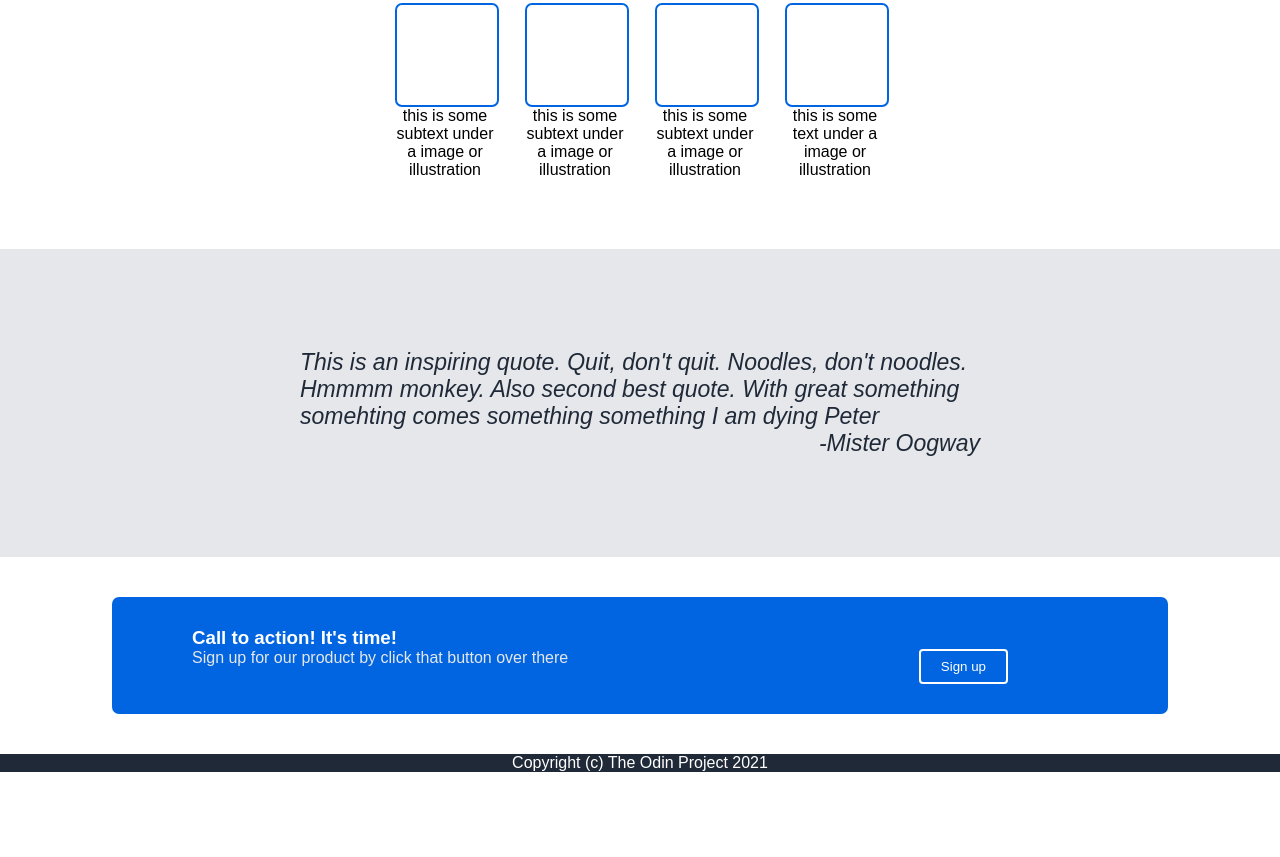
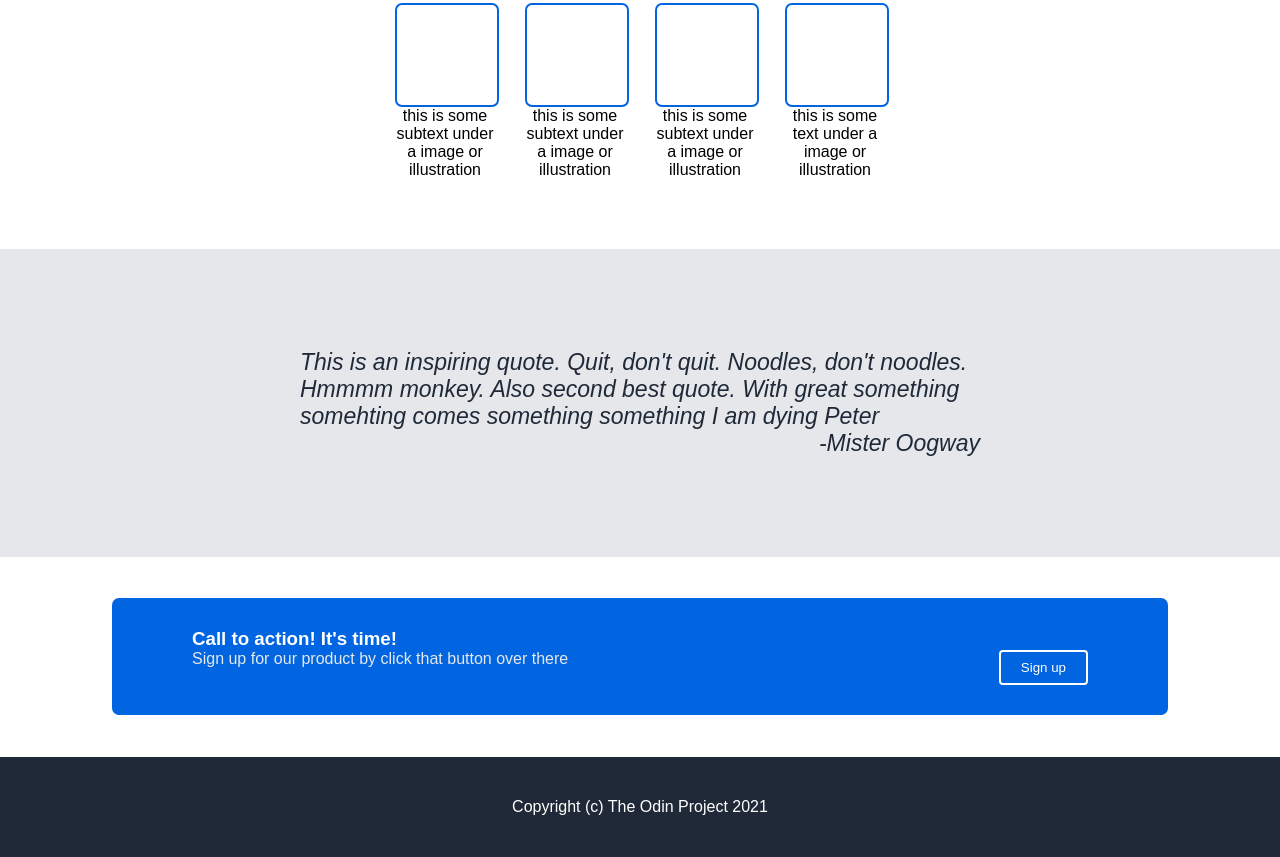
Before and after one commit to donkey-not-monkey/landing-page, a plain HTML site: page index.html in a window 1280 px wide. Shown: the part 269-1126 px from the top of the page. Before the commit the page ends 1041 px from the top, so only its background shows below. Drawn offline with Linux system fonts and the light colour scheme.

Commit message:
Finished landing page project

```diff
--- a/style.css
+++ b/style.css
@@ -8,7 +8,7 @@ body {
 .content {
   display: flex;
   flex-direction: column;
-  height: 100vh;
+  min-height: 100%;
 }
 
 #first-quarter {
@@ -146,8 +146,6 @@ body {
   color: white;
   background-color: #0165E1;
   padding: 8px 20px;
-  margin-right: 80px;
-
 }
 
 #footer {
@@ -158,4 +156,6 @@ body {
   display: flex;
   justify-content: center;
   align-items: center;
+  height: 100px;
+
 }
```
